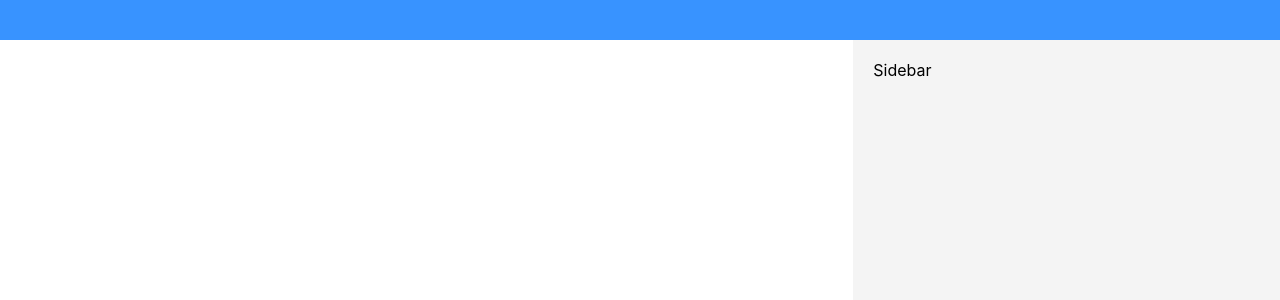
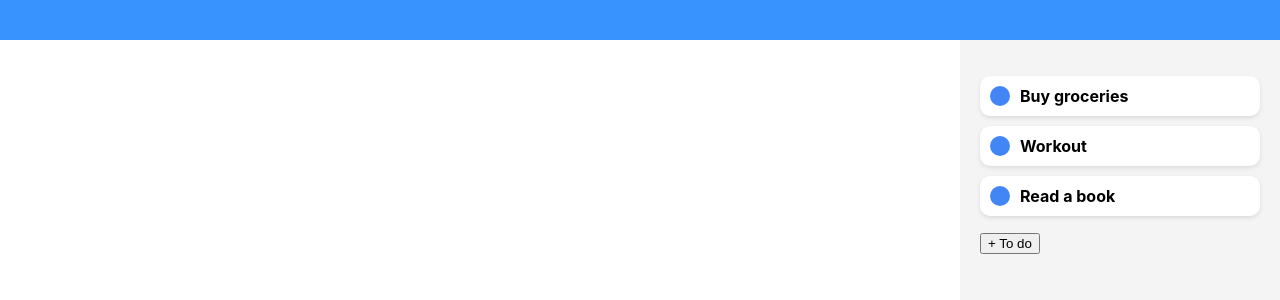
Before and after one commit to Likelion-Feelow/Feelow-Client, a React (Create React App) app: page / in a window 1280 px wide. Before the commit this address had no page. Shown: the top 300 px of the page. Built offline with nearby package versions, Linux system fonts and the light colour scheme; the HTML template or start-up script is replaced by a standard one.

Commit message:
Todo 추가 미완성

```diff
--- a/src/App.js
+++ b/src/App.js
@@ -11,6 +11,7 @@ import OnBoardingPage from "./pages/OnBoardingPage";
 import TestPage from "./pages/TestPage";
 
 import { Container } from "./styles/AppStyle";
+import KakaoCallback from "./components/Login/KakaoCallback";
 /* Container는 styled-components로 정의된 그리드 레이아웃, 애플리케이션의 기본 구조를 설정, 해당 레이아웃은 Header, Sidebar, Main, Footer를 포함 */
 
 function App() {
@@ -19,6 +20,7 @@ function App() {
       <Routes>
         <Route path="/onboarding" element={<OnBoardingPage />} />
         <Route path="/login" element={<LoginPage />} />
+        <Route path="/auth/kakao" element={<KakaoCallback />} />
         <Route path="/test" element={<TestPage />} />
       </Routes>
 
--- a/src/components/Main.js
+++ b/src/components/Main.js
@@ -4,6 +4,7 @@ import React from "react";
 import styled from "styled-components";
 import profile from "../images/profile.png";
 import logo from "../images/Logo2.png";
+import AddTodoForm from "./Todo/AddTodoForm";
 
 
 
--- a/src/components/Sidebar.js
+++ b/src/components/Sidebar.js
@@ -2,9 +2,16 @@
 
 import React from "react";
 import { SidebarContainer } from "../styles/SidebarStyle";
+import TodoList from "./Todo/TodoList";
+import AddTodoButton from "./Todo/AddTodoButton";
 
 const Sidebar = () => {
-    return <SidebarContainer>Sidebar</SidebarContainer>;
+  return (
+    <SidebarContainer>
+      <TodoList />
+      <AddTodoButton />
+    </SidebarContainer>
+  );
 };
 
 export default Sidebar;
--- /dev/null
+++ b/src/components/Todo/AddTodoButton.jsx
@@ -0,0 +1,9 @@
+const AddTodoButton = ({ onAddTodoClick }) => {
+  return (
+    <div>
+      <button onClick={onAddTodoClick}>+ To do</button>
+    </div>
+  );
+};
+
+export default AddTodoButton;
--- /dev/null
+++ b/src/components/Todo/AddTodoForm.jsx
@@ -0,0 +1,154 @@
+import React, { useState } from "react";
+import styled from "styled-components";
+import axios from "axios";
+
+const AddTodoForm = ({ onCancel, onAdd }) => {
+  const [taskName, setTaskName] = useState('');
+  const [predictTime, setPredictTime] = useState('');
+  const [taskDescription, setTaskDescription] = useState('');
+  const [date, setDate] = useState('');
+
+  const handleSubmit = async (e) => {
+    e.preventDefault();
+
+    const newTask = {
+      task_name: taskName,
+      predict_time: parseInt(predictTime),
+      task_description: taskDescription,
+      date: date,
+    };
+
+    try {
+      const response = await axios.post('/api/tasks', newTask);
+      onAdd(response.data); // 새 할 일 추가
+      onCancel(); // 폼 닫기
+    } catch (error) {
+      console.error("새 할 일 추가 실패", error);
+    }
+  };
+
+  return (
+    <FormContainer>
+      <Title>+ To do</Title>
+      <Form onSubmit={handleSubmit}>
+        <Label>이름</Label>
+        <Input
+          type="text"
+          value={taskName}
+          onChange={(e) => setTaskName(e.target.value)}
+          required
+        />
+
+        <Label>예상 시간</Label>
+        <TimeInputContainer>
+          <TimeInput
+            type="number"
+            value={predictTime}
+            onChange={(e) => setPredictTime(e.target.value)}
+            required
+          />
+        </TimeInputContainer>
+
+        <Label>설명</Label>
+        <Textarea
+          value={taskDescription}
+          onChange={(e) => setTaskDescription(e.target.value)}
+          required
+        />
+
+        <Label>날짜</Label>
+        <Input
+          type="date"
+          value={date}
+          onChange={(e) => setDate(e.target.value)}
+          required
+        />
+
+        <ButtonContainer>
+          <Button type="submit">+ 추가됨</Button>
+          <Button type="button" onClick={onCancel}>취소</Button>
+        </ButtonContainer>
+      </Form>
+    </FormContainer>
+  );
+};
+
+export default AddTodoForm;
+
+// Styled-components
+
+const FormContainer = styled.div`
+  border: 1px solid #4285f4;
+  border-radius: 10px;
+  padding: 20px;
+  background-color: #fff;
+  margin: 20px;
+`;
+
+const Title = styled.h2`
+  background-color: #4285f4;
+  color: white;
+  padding: 10px;
+  border-radius: 10px 10px 0 0;
+  margin: -20px -20px 20px -20px;
+  text-align: left;
+`;
+
+const Form = styled.form`
+  display: flex;
+  flex-direction: column;
+`;
+
+const Label = styled.label`
+  margin: 10px 0 5px;
+  color: #4285f4;
+  font-weight: bold;
+`;
+
+const Input = styled.input`
+  padding: 10px;
+  border-radius: 5px;
+  border: 1px solid #ddd;
+  margin-bottom: 10px;
+`;
+
+const TimeInputContainer = styled.div`
+  display: flex;
+  justify-content: space-between;
+`;
+
+const TimeInput = styled.input`
+  width: 30%;
+  padding: 10px;
+  border-radius: 5px;
+  border: 1px solid #ddd;
+  text-align: center;
+  margin-bottom: 10px;
+`;
+
+const Textarea = styled.textarea`
+  padding: 10px;
+  border-radius: 5px;
+  border: 1px solid #ddd;
+  margin-bottom: 10px;
+`;
+
+const ButtonContainer = styled.div`
+  display: flex;
+  justify-content: space-between;
+`;
+
+const Button = styled.button`
+  padding: 10px 20px;
+  border: none;
+  border-radius: 5px;
+  background-color: #4285f4;
+  color: white;
+  font-size: 16px;
+  cursor: pointer;
+  margin-top: 10px;
+
+  &:hover {
+    background-color: #357ae8;
+  }
+`;
--- /dev/null
+++ b/src/components/Todo/TodoList.jsx
@@ -0,0 +1,179 @@
+import React, { useState, useEffect } from "react";
+import axios from "axios";
+import styled from "styled-components";
+
+// const TodoList = ({ selectedDate }) => {
+//   const [tasks, setTasks] = useState([]);
+//   const [loading, setLoading] = useState(true);
+
+//   useEffect(() => {
+//     if (!selectedDate) return;
+
+//     const fetchTasks = async () => {
+//       setLoading(true);
+//       const year = selectedDate.getFullYear();
+//       const month = selectedDate.getMonth() + 1; // JavaScript에서 month는 0부터 시작
+//       const day = selectedDate.getDate();
+//       const accessToken = localStorage.getItem("accessToken");
+
+//       if (!accessToken) {
+//         console.error("No access token found");
+//         setLoading(false);
+//         return;
+//       }
+
+//       try {
+//         const response = await axios.get(`/tasks/${year}/${month}/${day}`, {
+//           headers: {
+//             Authorization: `Bearer ${accessToken}`,
+//           },
+//         });
+
+//         setTasks(response.data);
+//       } catch (error) {
+//         console.error("Error fetching tasks:", error);
+//         setTasks([]);
+//       } finally {
+//         setLoading(false);
+//       }
+//     };
+
+//     fetchTasks();
+//   }, [selectedDate]);
+
+//   if (loading) {
+//     return <div>Loading...</div>;
+//   }
+
+//   return (
+//     <div>
+//       <h2>Tasks for {selectedDate.toDateString()}</h2>
+//       <ul>
+//         {tasks.length > 0 ? (
+//           tasks.map((task) => (
+//             <li key={task.id}>
+//               <h3>{task.task_name}</h3>
+//               <p>{task.task_description}</p>
+//               <p>Predicted time: {task.predict_time} minutes</p>
+//               <p>User ID: {task.user_id}</p>
+//               <p>Date: {task.date}</p>
+//             </li>
+//           ))
+//         ) : (
+//           <p>No tasks for this day.</p>
+//         )}
+//       </ul>
+//     </div>
+//   );
+// };
+const TodoList = () => {
+  const [tasks, setTasks] = useState([]);
+  const [loading, setLoading] = useState(true);
+
+  useEffect(() => {
+
+    // 가상의 데이터를 설정합니다.
+    const fetchTasks = async () => {
+      setLoading(true);
+      const fakeData = [
+        {
+          id: 1,
+          task_name: "Buy groceries",
+          task_description: "Buy milk, eggs, and bread",
+          predict_time: 30,
+          user_id: 101,
+          date: "8월1일",
+        },
+        {
+          id: 2,
+          task_name: "Workout",
+          task_description: "1-hour cardio session",
+          predict_time: 60,
+          user_id: 102,
+          date: "8월1일",
+        },
+        {
+          id: 3,
+          task_name: "Read a book",
+          task_description: "Read 50 pages of 'The Great Gatsby'",
+          predict_time: 90,
+          user_id: 103,
+          date: "8월1일",
+        },
+      ];
+
+      // 비동기 함수에서의 delay를 시뮬레이션하기 위해 setTimeout 사용
+      setTimeout(() => {
+        setTasks(fakeData); // fakeData를 setTasks에 전달
+        setLoading(false);
+      }, 1000); // 1초 후에 가상 데이터를 설정
+    };
+
+    fetchTasks();
+  }, []);
+
+  if (loading) {
+    return <div>Loading...</div>;
+  }
+
+  return (
+    <div>
+      <TaskList>
+        {tasks.length > 0 ? (
+          tasks.map((task) => (
+            <TaskItem key={task.id}>
+              <TaskIcon />
+              <TaskDetails>
+                <h3>{task.task_name}</h3>
+              </TaskDetails>
+            </TaskItem>
+          ))
+        ) : (
+          <p>No tasks for this day.</p>
+        )}
+      </TaskList>
+    </div>
+  );
+};
+
+export default TodoList;
+
+// Styled-components
+const TaskList = styled.ul`
+  list-style-type: none;
+  padding: 0;
+`;
+
+const TaskItem = styled.li`
+  display: flex;
+  align-items: center;
+  padding: 10px;
+  margin-bottom: 10px;
+  background-color: #fff;
+  border-radius: 10px;
+  box-shadow: 0 2px 4px rgba(0, 0, 0, 0.1);
+`;
+
+const TaskIcon = styled.div`
+  width: 20px;
+  height: 20px;
+  margin-right: 10px;
+  background-color: #4285f4; /* 원형 아이콘의 색상 */
+  border-radius: 50%;
+`;
+
+const TaskDetails = styled.div`
+  flex-grow: 1;
+
+  h3 {
+    margin: 0;
+    font-size: 16px;
+    color: #000;
+  }
+
+  p {
+    margin: 5px 0 0;
+    font-size: 14px;
+    color: #666;
+  }
+`;
--- a/src/pages/OnBoardingPage.jsx
+++ b/src/pages/OnBoardingPage.jsx
@@ -448,7 +448,7 @@ function OnBoardingPage() {
           </span>
         ))}
       </FinalBackgroundText>
-        <FinalBackgroundButton>Login</FinalBackgroundButton>
+        <FinalBackgroundButton onClick={() => navigate('/login')}>로그인</FinalBackgroundButton>
       </FinalBackground>
     </Container>
   );
--- a/src/styles/AppStyle.js
+++ b/src/styles/AppStyle.js
@@ -6,11 +6,11 @@ export const Container = styled.div`
     display: grid;
 
     grid-template-areas:
-    'header header header'
-    'main main sidebar';
+    'header header'
+    'main sidebar';
 
     grid-template-rows: 5vh 1fr;
-    grid-template-columns: 1fr 1fr 1fr;
+    grid-template-columns: 3fr 1fr;
 
     height: 100vh;
 `;
```
Also changed, not shown: src/components/Login/KakaoCallback.jsx (renamed from src/components/Login/KakaoLoginCallback.jsx), 1 other file (tests, documents, lock files or other folders).
